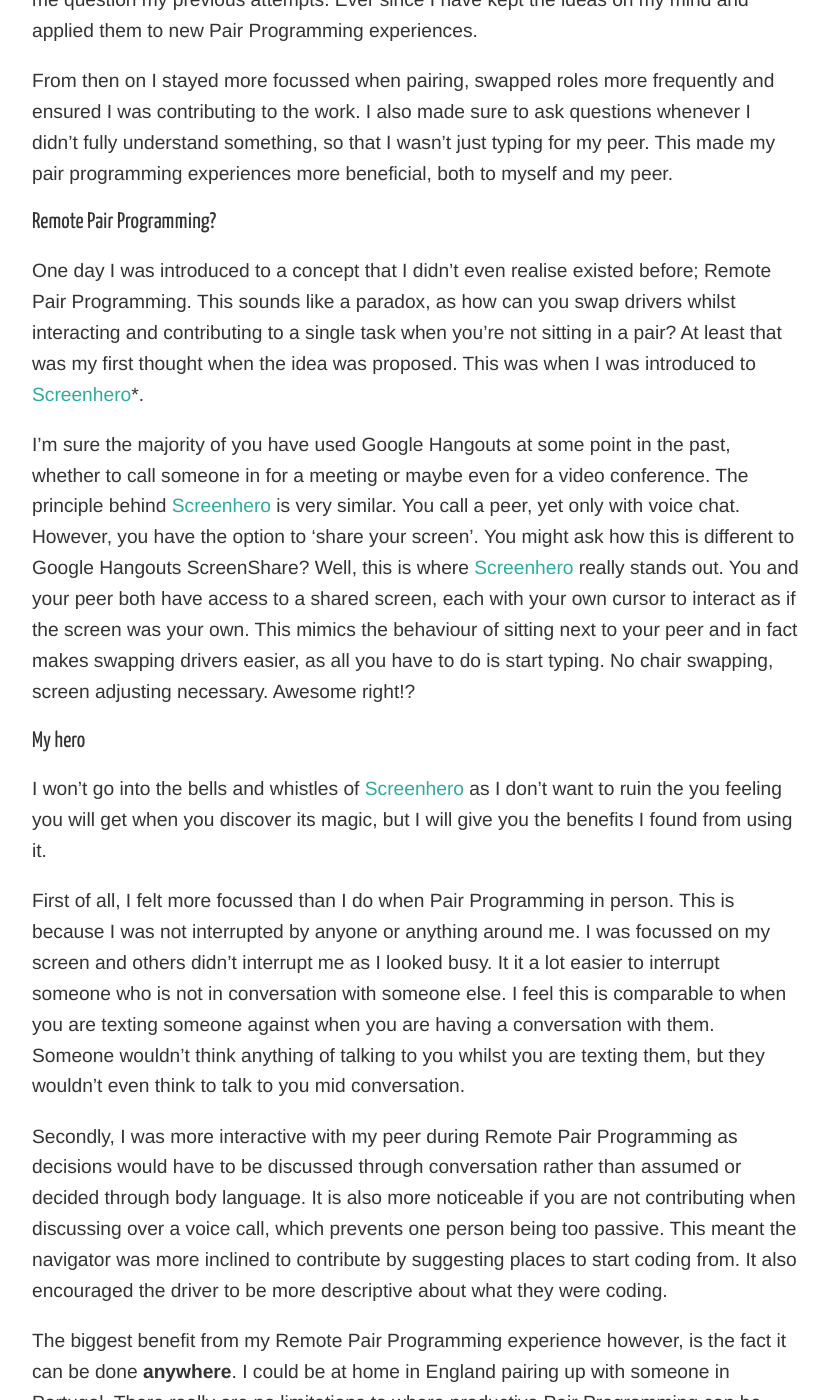
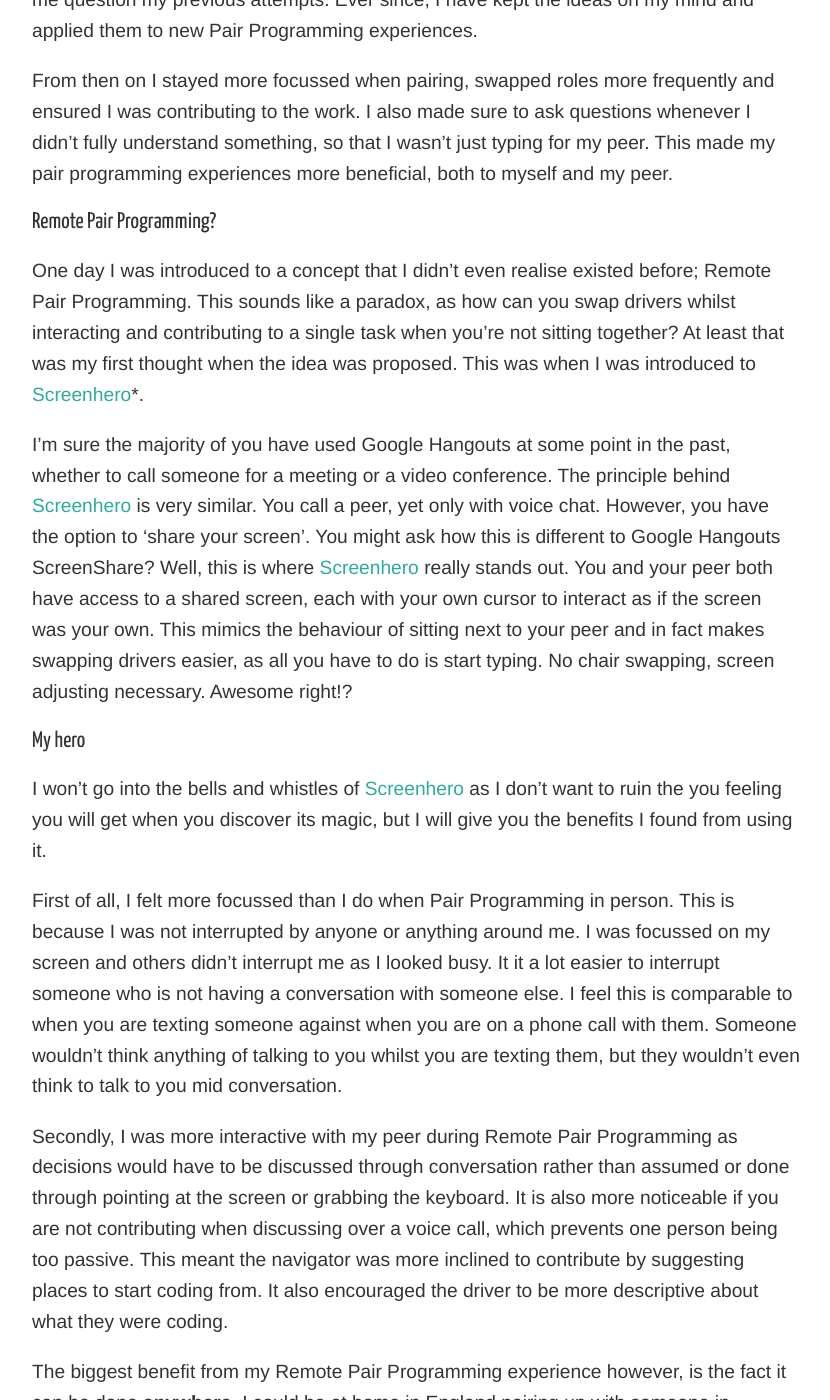
Before and after one commit to holidayextras/holidayextras.github.com, a Jekyll site: the page built from _posts/2016-02-10-remote-pair-programming.md, in a window 1280 px wide and 1400 px high, scrolled down 1110 px. Shown: the whole window, without its empty margins (224-1054 px from the left). Built offline with Jekyll 4.4.1, drawn with Linux system fonts in a browser that asks for light colours; nearby versions of some CDN libraries; comment, search, counter and statistics services are not loaded; some of the changed text lies outside the part shown.

Commit message:
Minor amendments

```diff
--- a/_posts/2016-02-10-remote-pair-programming.md
+++ b/_posts/2016-02-10-remote-pair-programming.md
@@ -8,29 +8,29 @@
 excerpt: Pair programming like never before.
 ---
 
-Pair Programming is a buzz word in our industry that is interpreted in various ways. It has many advantages but only when implemented in the correct way. I don't know anyone that has ever been trained on the 'best pair programming methods' or educated in how to make the most of pair programming. Most of us have tried it but usually we succumb to the common pitfalls of pair programing. Hopefully this post will encourage you to try pair programming and benefit as much as I do from implementing it in the best way possible.
+Pair Programming is a buzz word in our industry that is interpreted in various ways. It has many advantages but only when implemented in the correct way. I don't know anyone that has ever been trained on the 'best pair programming methods' or educated on how to make the most of pair programming. Most of us have tried it but usually we succumb to the common pitfalls of pair programing. Hopefully this post will encourage you to try pair programming and benefit as much as I do from implementing it in the best way possible.
 
 ### My Pair Programming Struggle
 
 The biggest pitfall of Pair Programming would be not getting the balance of driving correct. Perhaps where one person does all the driving whilst the other passively sits and observes. Or maybe where one person doesn't want to get involved and contribute to the task at hand, forcing the driver to do the work on their own. I admit I have been guilty of both in the past and didn't benefit from the experiences.
 
-I have tried Pair Programming a number of times, both as driver and navigator, but it has only been recently that I felt I was benefitting personally from completing the work. I wanted to ensure that I wouldn't slip into old habits, sitting passively typing whilst being directed as to what I should be doing. I ended up reading a paper called [How Pair Programming Really Works](https://www.computer.org/cms/Computer.org/ComputingNow/homepage/mostread/MostRead-SW-PairProgrammingReallyWorks.pdf). It gave me a new insight into Pair Programming and made me question my previous attempts. Ever since I have kept the ideas on my mind and applied them to new Pair Programming experiences.
+I have tried Pair Programming a number of times, both as driver and navigator, but it has only been recently that I felt I was benefitting personally from completing the work. I wanted to ensure that I wouldn't slip into old habits, sitting passively typing whilst being directed as to what I should be doing. I ended up reading a paper called [How Pair Programming Really Works](https://www.computer.org/cms/Computer.org/ComputingNow/homepage/mostread/MostRead-SW-PairProgrammingReallyWorks.pdf). It gave me a new insight into Pair Programming and made me question my previous attempts. Ever since, I have kept the ideas on my mind and applied them to new Pair Programming experiences.
 
 From then on I stayed more focussed when pairing, swapped roles more frequently and ensured I was contributing to the work. I also made sure to ask questions whenever I didn't fully understand something, so that I wasn't just typing for my peer. This made my pair programming experiences more beneficial, both to myself and my peer.
 
 ### Remote Pair Programming?
 
-One day I was introduced to a concept that I didn't even realise existed before; Remote Pair Programming. This sounds like a paradox, as how can you swap drivers whilst interacting and contributing to a single task when you're not sitting in a pair? At least that was my first thought when the idea was proposed. This was when I was introduced to [Screenhero](https://screenhero.com/)\*.
+One day I was introduced to a concept that I didn't even realise existed before; Remote Pair Programming. This sounds like a paradox, as how can you swap drivers whilst interacting and contributing to a single task when you're not sitting together? At least that was my first thought when the idea was proposed. This was when I was introduced to [Screenhero](https://screenhero.com/)\*.
 
-I'm sure the majority of you have used Google Hangouts at some point in the past, whether to call someone in for a meeting or maybe even for a video conference. The principle behind [Screenhero](https://screenhero.com/) is very similar. You call a peer, yet only with voice chat. However, you have the option to 'share your screen'. You might ask how this is different to Google Hangouts ScreenShare? Well, this is where [Screenhero](https://screenhero.com/) really stands out. You and your peer both have access to a shared screen, each with your own cursor to interact as if the screen was your own. This mimics the behaviour of sitting next to your peer and in fact makes swapping drivers easier, as all you have to do is start typing. No chair swapping, screen adjusting necessary. Awesome right!?
+I'm sure the majority of you have used Google Hangouts at some point in the past, whether to call someone for a meeting or a video conference. The principle behind [Screenhero](https://screenhero.com/) is very similar. You call a peer, yet only with voice chat. However, you have the option to 'share your screen'. You might ask how this is different to Google Hangouts ScreenShare? Well, this is where [Screenhero](https://screenhero.com/) really stands out. You and your peer both have access to a shared screen, each with your own cursor to interact as if the screen was your own. This mimics the behaviour of sitting next to your peer and in fact makes swapping drivers easier, as all you have to do is start typing. No chair swapping, screen adjusting necessary. Awesome right!?
 
 ### My hero
 
 I won't go into the bells and whistles of [Screenhero](https://screenhero.com/) as I don't want to ruin the you feeling you will get when you discover its magic, but I will give you the benefits I found from using it.
 
-First of all, I felt more focussed than I do when Pair Programming in person. This is because I was not interrupted by anyone or anything around me. I was focussed on my screen and others didn't interrupt me as I looked busy. It it a lot easier to interrupt someone who is not in conversation with someone else. I feel this is comparable to when you are texting someone against when you are having a conversation with them. Someone wouldn't think anything of talking to you whilst you are texting them, but they wouldn't even think to talk to you mid conversation.
+First of all, I felt more focussed than I do when Pair Programming in person. This is because I was not interrupted by anyone or anything around me. I was focussed on my screen and others didn't interrupt me as I looked busy. It it a lot easier to interrupt someone who is not having a conversation with someone else. I feel this is comparable to when you are texting someone against when you are on a phone call with them. Someone wouldn't think anything of talking to you whilst you are texting them, but they wouldn't even think to talk to you mid conversation.
 
-Secondly, I was more interactive with my peer during Remote Pair Programming as decisions would have to be discussed through conversation rather than assumed or decided through body language. It is also more noticeable if you are not contributing when discussing over a voice call, which prevents one person being too passive. This meant the navigator was more inclined to contribute by suggesting places to start coding from. It also encouraged the driver to be more descriptive about what they were coding.
+Secondly, I was more interactive with my peer during Remote Pair Programming as decisions would have to be discussed through conversation rather than assumed or done through pointing at the screen or grabbing the keyboard. It is also more noticeable if you are not contributing when discussing over a voice call, which prevents one person being too passive. This meant the navigator was more inclined to contribute by suggesting places to start coding from. It also encouraged the driver to be more descriptive about what they were coding.
 
 The biggest benefit from my Remote Pair Programming experience however, is the fact it can be done **anywhere**. I could be at home in England pairing up with someone in Portugal. There really are no limitations to where productive Pair Programming can be done and I urge you to try it if you haven't yet. In fact if you haven't, stop reading this and go and try it! It will give you a brand new perspective to Pair Programming.
 
@@ -38,6 +38,6 @@
 
 All of these benefits of Remote Pair Programming lead to higher productivity. In fact you will surprise yourself in how much you can get done in such a short space of time. But be warned, it can be very intense so regular breaks are a must to keep those productive juices flowing!
 
-To summise my experiences, even if I was in the same office as the person I was pair programming with, I would choose to pair remotely to improve my productivity and maximise the benefits I would gain from pairing.
+To summise my experiences, even if I was in the same office as the person I was pairing with, I would choose to pair remotely to improve my productivity and maximise the benefits I would gain from pair programming.
 
 \* Screenhero is currently teaming up with Slack and therefore you may only be able to create an account if you have been invited by an existing user. Feel free to contact me if you would like an invitation.
```
